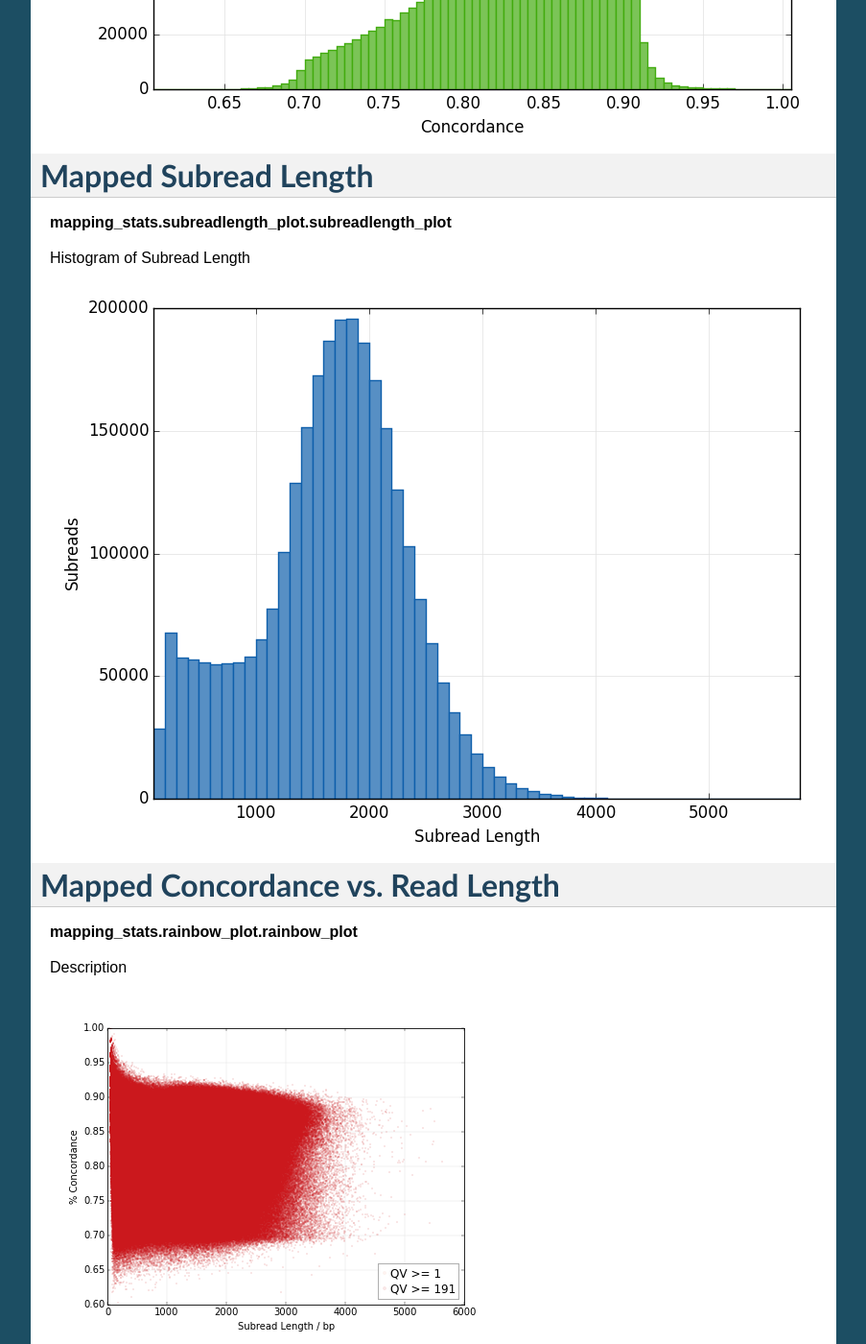
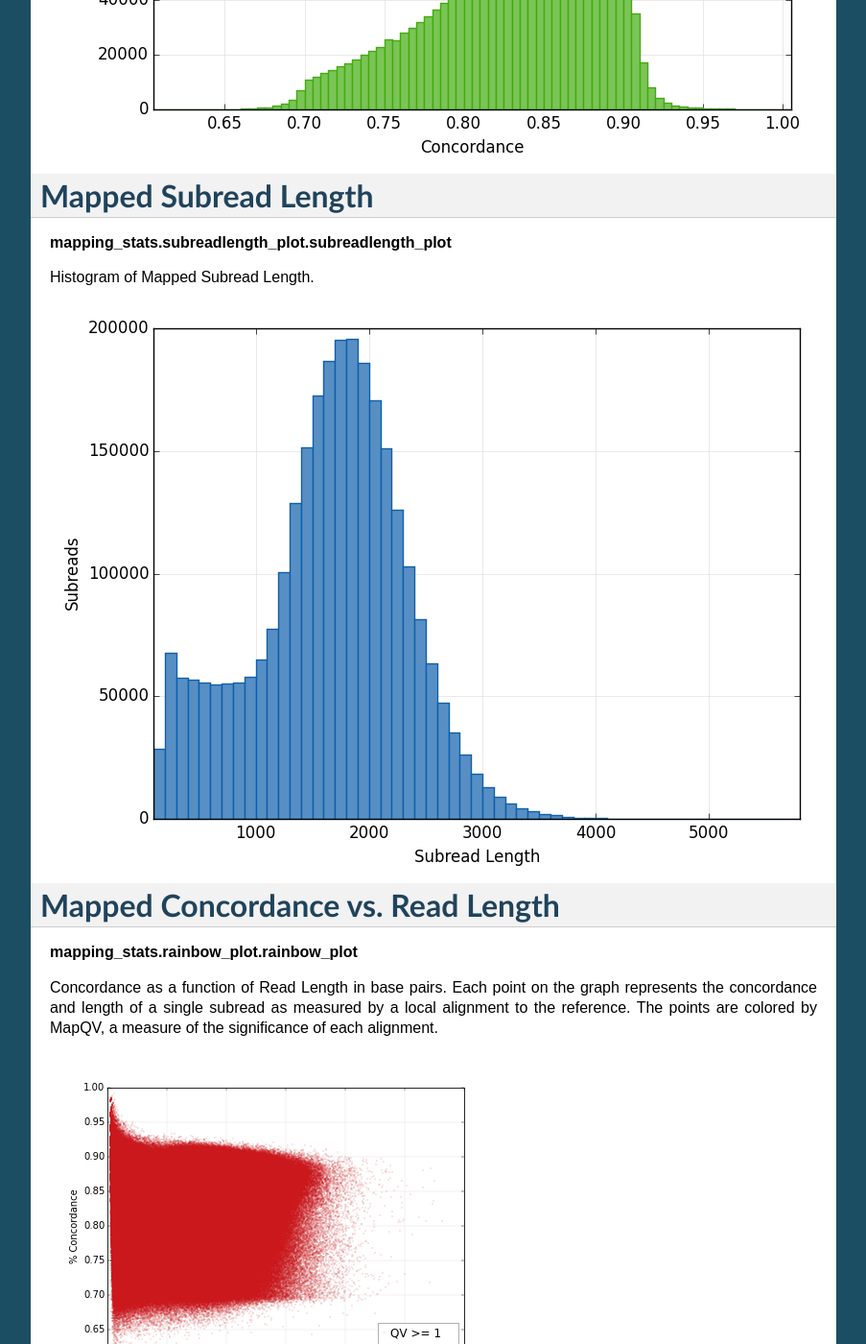
Before and after one commit to Global19-atlassian-net/pbreports, a Sphinx documentation site: the page built from doc/specs/mapping_stats.rst, in a window 1280 px wide and 1400 px high, scrolled down 2608 px. Shown: the whole window at 96% size, without its empty margins (198-1101 px from the left). Built offline with Sphinx 7.4.7, drawn with Linux system fonts in a browser that asks for light colours; some of the changed text lies outside the part shown.

Commit message:
update descriptions

```diff
--- a/doc/specs/mapping_stats.rst
+++ b/doc/specs/mapping_stats.rst
@@ -8,7 +8,7 @@ Attribute ID                     Name                                  Descripti
 mapped_subread_concordance_mean  Mean Mapped Concordance               The mean concordance of subreads that mapped to the reference sequence
 mapped_subreads_n                Number of Subreads (mapped)           The number of subreads mapped to the reference sequence
 mapped_subread_bases_n           Number of Subread Bases (mapped)      The number of subread bases mapped to the reference sequence
-mapped_subread_readlength_mean   Subread Length Mean (mapped)          The mean length of subreads that mapped to the reference sequence
+mapped_subread_readlength_mean   Subread Length Mean (mapped)          The mean length of the mapped portion of subreads which mapped to the reference sequence
 mapped_subreadlength_n50         Subread Length N50 (mapped)           The subread length at which 50% of the mapped bases are in subreads longer than, or equal to, this value
 mapped_subreadlength_q95         Subread Length 95% (mapped)           The 95th percentile of length of subreads that mapped to the reference sequence
 mapped_subread_readlength_max    Subread Length Max (mapped)           The maximum length of subreads that mapped to the reference sequence
@@ -45,7 +45,7 @@ Mapped Subread Concordance           mapped_subread_concordance_mean     The mea
 
 **mapping_stats.readlength_plot.readlength_plot**
 
-Histogram of Polymerase Read Length
+Histogram of Polymerase Read Length.
 
 .. image:: images/mapped_polymerase_readlength_histogram.png
 
@@ -56,7 +56,7 @@ Histogram of Polymerase Read Length
 
 **mapping_stats.subread_concordance_group.concordance_plot**
 
-Description
+Histogram of Concordance among Mapped Subreads.
 
 .. image:: images/mapped_subread_concordance_histogram.png
 
@@ -68,7 +68,7 @@ Description
 
 **mapping_stats.subreadlength_plot.subreadlength_plot**
 
-Histogram of Subread Length
+Histogram of Mapped Subread Length.
 
 .. image:: images/mapped_subreadlength_histogram.png
 
@@ -80,6 +80,6 @@ Histogram of Subread Length
 
 **mapping_stats.rainbow_plot.rainbow_plot**
 
-Description
+Concordance as a function of Read Length in base pairs. Each point on the graph represents the concordance and length of a single subread as measured by a local alignment to the reference.  The points are colored by MapQV, a measure of the significance of each alignment.
 
 .. image:: images/mapped_subreadlength_vs_concordance_scatterplot.png
```
